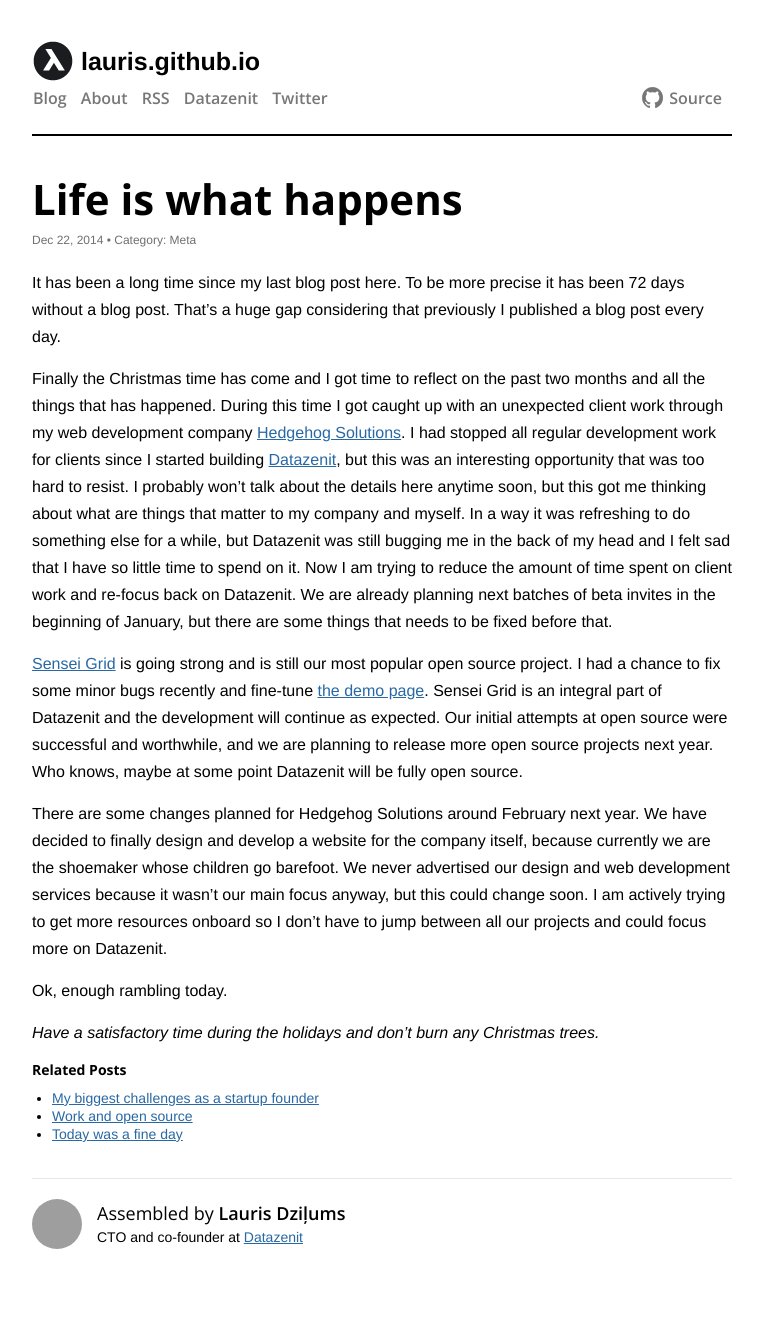
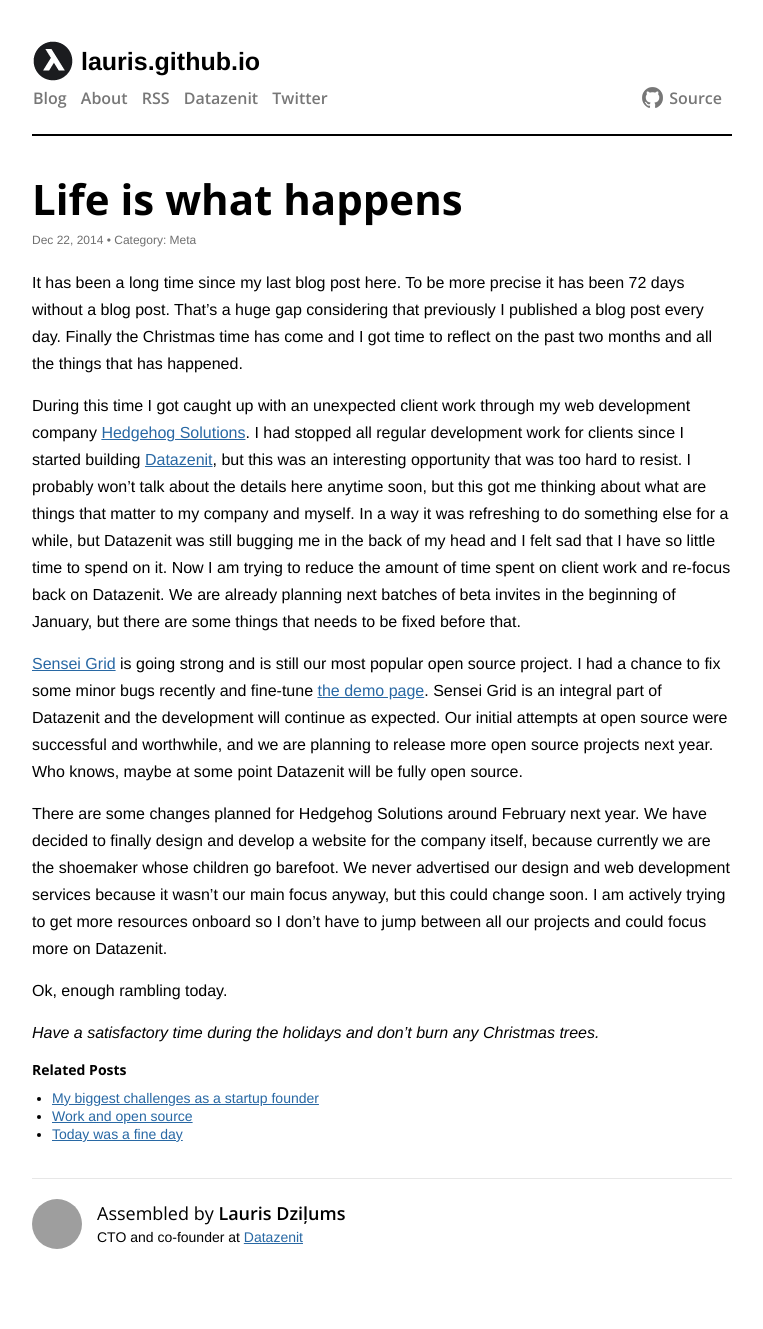
Before and after one commit to lauris/lauris.github.com, a Jekyll site: the page built from _posts/2014-12-22-life-is-what-happens.md, in a window 1280 px wide. Shown: the whole page, without its empty margins (258-1021 px from the left). Built offline with Jekyll 4.4.1, drawn with Linux system fonts in a browser that asks for light colours; comment, search, counter and statistics services are not loaded; part of the change alters nothing that is shown; grey boxes are pictures that could not be loaded.

```diff
--- a/_posts/2014-12-22-life-is-what-happens.md
+++ b/_posts/2014-12-22-life-is-what-happens.md
@@ -7,9 +7,10 @@ related: ["My biggest challenges as a startup founder", "Work and open source",
 ---
 
 It has been a long time since my last blog post here. To be more precise it has been 72 days without a blog post.
-That's a huge gap considering that previously I published a blog post every day.
+That's a huge gap considering that previously I published a blog post every day. Finally the Christmas time has come and I got time to reflect on the past two months and all the things that has happened.
 
-Finally the Christmas time has come and I got time to reflect on the past two months and all the things that has happened.
+<!-- more -->
+
 During this time I got caught up with an unexpected client work through my web development company [Hedgehog Solutions](http://hedgehogs.lv/).
 I had stopped all regular development work for clients since I started building [Datazenit](https://datazenit.com),
 but this was an interesting opportunity that was too hard to resist. I probably won't talk about the details here anytime soon, but this got me thinking
```
Also changed, not shown: _posts/2014-10-11-getting-started-with-docker-and-mysql.md (+2 -0 lines).
